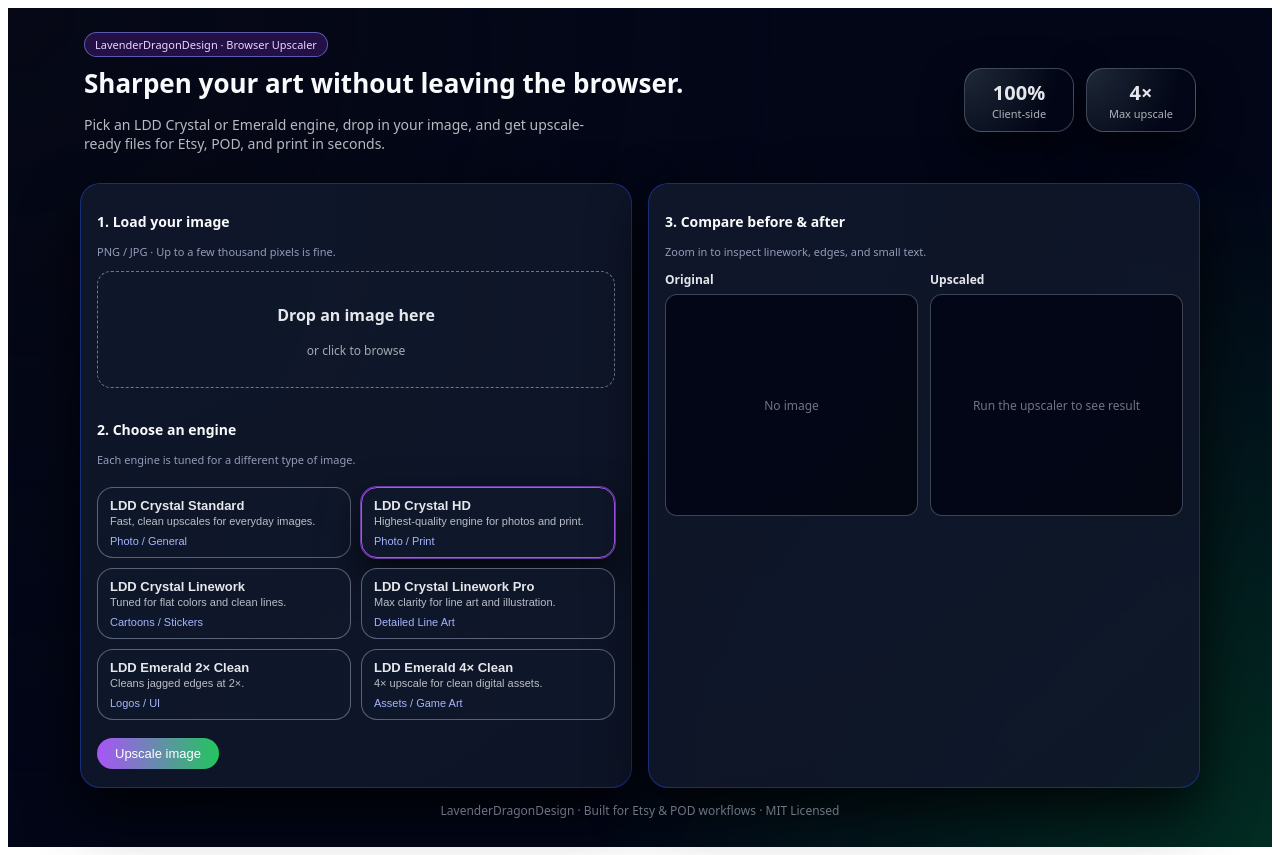
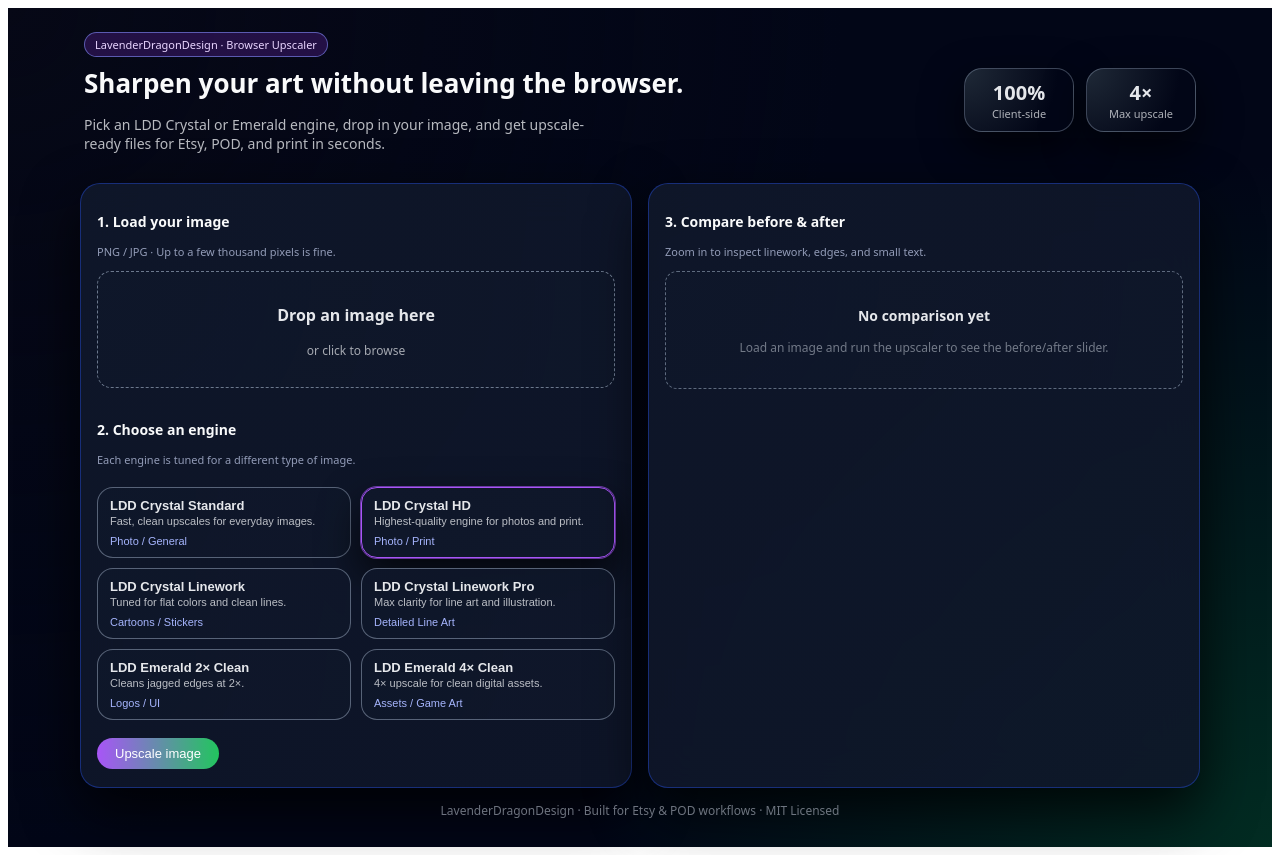
Before and after one commit to lavenderdragondesign/lddupscalermodels, a Vue app: page / in a window 1280 px wide. Built offline with nearby package versions, Linux system fonts and the light colour scheme; what @tensorflow/tfjs would draw is missing.

Commit message:
Update PreviewPane.vue

```diff
--- a/src/components/PreviewPane.vue
+++ b/src/components/PreviewPane.vue
@@ -1,67 +1,165 @@
 <template>
   <div class="preview">
-    <div class="pane">
-      <div class="label">Original</div>
-      <div class="image-box">
-        <img v-if="inputUrl" :src="inputUrl" alt="Input" />
-        <span v-else class="placeholder">No image</span>
+    <div v-if="inputUrl && outputUrl" class="compare-wrapper">
+      <div class="compare-inner">
+        <img :src="inputUrl" alt="Original" class="img base" />
+        <div class="img-overlay" :style="{ width: slider + '%' }">
+          <img :src="outputUrl" alt="Upscaled" class="img top" />
+        </div>
+        <div class="handle" :style="{ left: slider + '%' }"></div>
+        <div class="label label-left">Original</div>
+        <div class="label label-right">Upscaled</div>
+      </div>
+      <input type="range" min="0" max="100" v-model.number="slider" class="slider" />
+      <div class="actions">
+        <button type="button" class="download-btn" @click="download" :disabled="!outputUrl">
+          Download upscaled PNG
+        </button>
       </div>
     </div>
 
-    <div class="pane">
-      <div class="label">Upscaled</div>
-      <div class="image-box">
-        <img v-if="outputUrl" :src="outputUrl" alt="Output" />
-        <span v-else class="placeholder">Run the upscaler to see result</span>
-      </div>
+    <div v-else class="empty">
+      <p class="empty-title">No comparison yet</p>
+      <p class="empty-subtitle">Load an image and run the upscaler to see the before/after slider.</p>
     </div>
   </div>
 </template>
 
 <script setup lang="ts">
-defineProps<{
+import { ref } from "vue";
+
+const props = defineProps<{
   inputUrl: string | null;
   outputUrl: string | null;
 }>();
+
+const slider = ref(50);
+
+function download() {
+  if (!props.outputUrl) return;
+  const a = document.createElement("a");
+  a.href = props.outputUrl;
+  a.download = "ldd-upscaled.png";
+  document.body.appendChild(a);
+  a.click();
+  document.body.removeChild(a);
+}
 </script>
 
 <style scoped>
 .preview {
-  display: grid;
-  grid-template-columns: 1fr 1fr;
-  gap: 12px;
-}
-.pane {
   display: flex;
   flex-direction: column;
-  gap: 6px;
+  gap: 10px;
 }
+
+.compare-wrapper {
+  display: flex;
+  flex-direction: column;
+  gap: 8px;
+}
+
+.compare-inner {
+  position: relative;
+  border-radius: 12px;
+  border: 1px solid rgba(148, 163, 184, 0.4);
+  background: radial-gradient(circle at top left, #020617, #020617 55%, #030712 100%);
+  min-height: 240px;
+  overflow: hidden;
+}
+
+.img {
+  display: block;
+  max-width: 100%;
+  height: auto;
+}
+
+.base {
+  position: relative;
+  z-index: 1;
+}
+
+.img-overlay {
+  position: absolute;
+  top: 0;
+  left: 0;
+  bottom: 0;
+  overflow: hidden;
+  z-index: 2;
+}
+
+.img-overlay .top {
+  height: 100%;
+  width: auto;
+}
+
+.handle {
+  position: absolute;
+  top: 0;
+  bottom: 0;
+  width: 2px;
+  background: #e5e7eb;
+  z-index: 3;
+  transform: translateX(-1px);
+}
+
 .label {
+  position: absolute;
+  top: 8px;
+  padding: 2px 8px;
+  border-radius: 999px;
+  font-size: 11px;
+  background: rgba(15, 23, 42, 0.85);
+  color: #e5e7eb;
+  z-index: 4;
+}
+
+.label-left {
+  left: 8px;
+}
+
+.label-right {
+  right: 8px;
+}
+
+.slider {
+  width: 100%;
+}
+
+.actions {
+  display: flex;
+  justify-content: flex-end;
+}
+
+.download-btn {
+  padding: 6px 14px;
+  border-radius: 999px;
+  border: 1px solid rgba(148, 163, 184, 0.7);
+  background: #020617;
+  color: #e5e7eb;
   font-size: 12px;
+  cursor: pointer;
+}
+.download-btn:disabled {
+  opacity: 0.5;
+  cursor: default;
+}
+
+.empty {
+  border-radius: 12px;
+  border: 1px dashed rgba(148, 163, 184, 0.6);
+  padding: 20px;
+  text-align: center;
+  background: radial-gradient(circle at top left, rgba(15, 23, 42, 0.9), rgba(15, 23, 42, 0.8));
+}
+.empty-title {
+  font-size: 14px;
   font-weight: 600;
   color: #e5e7eb;
 }
-.image-box {
-  border-radius: 12px;
-  border: 1px solid rgba(148, 163, 184, 0.4);
-  background: radial-gradient(circle at top left, #020617, #020617 55%, #030712 100%);
-  min-height: 220px;
-  overflow: auto;
-  display: flex;
-  align-items: center;
-  justify-content: center;
-}
-.image-box img {
-  max-width: 100%;
-}
-.placeholder {
+.empty-subtitle {
   font-size: 12px;
   opacity: 0.7;
   color: #9ca3af;
 }
-@media (max-width: 900px) {
-  .preview {
-    grid-template-columns: 1fr;
-  }
-}
 </style>
```
